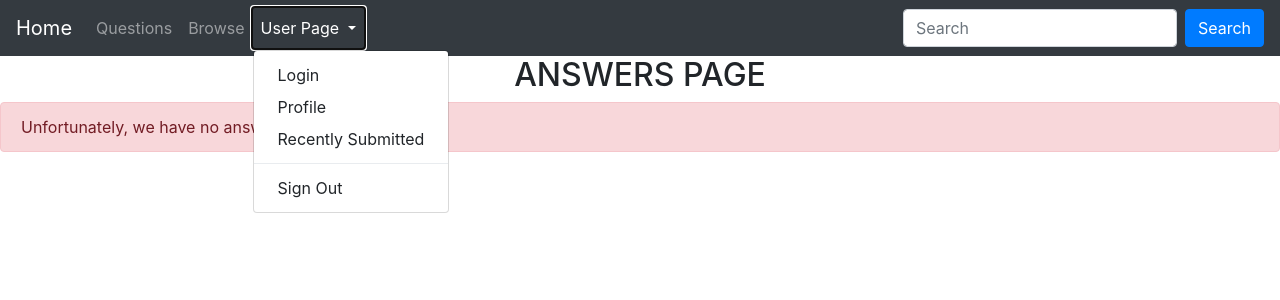
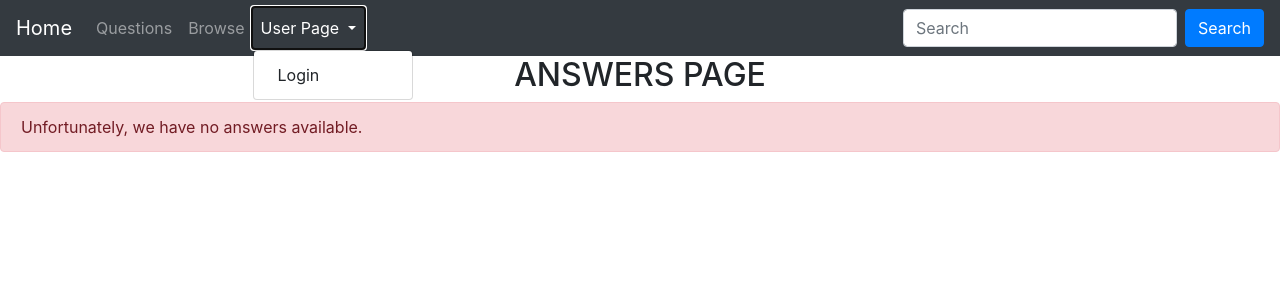
Before and after one commit to bvo4/Databases-Project, a PHP site: page /answer.php in a window 1280 px wide, after a click on "User Page". Shown: the top 300 px of the page. Run offline with PHP 8.4, Linux system fonts and the light colour scheme.

Commit message:
reupdate header

```diff
--- a/PHP web resources/header.php
+++ b/PHP web resources/header.php
@@ -95,12 +95,17 @@
 					data-toggle="dropdown" aria-haspopup="true" aria-expanded="false">
 					' . $profile . '
 				</a>
-				<div class="dropdown-menu" aria-labelledby="navbarDropdown">
-					<a class="dropdown-item" href="login.php">Login</a>
-					<a class="dropdown-item" href="profile.php">Profile</a>
-					<a class="dropdown-item" href="submissions.php">Recently Submitted</a>
-					<div class="dropdown-divider"></div>
-					<a class="dropdown-item" href = "login.php?logout=true">Sign Out</a>
+				<div class="dropdown-menu" aria-labelledby="navbarDropdown">';
+        if(!isset($_SESSION['user'])){
+            $header .='<a class="dropdown-item" href="login.php">Login</a>';
+        }
+        else{
+            $header .= '<a class="dropdown-item" href="profile.php">Profile</a>
+            <a class="dropdown-item" href="submissions.php">Recently Submitted</a>
+            <div class="dropdown-divider"></div>
+            <a class="dropdown-item" href = "login.php?logout=true">Sign Out</a>';
+        }
+        $header .='
 				</div>
 			</li>
 		</ul>
```
